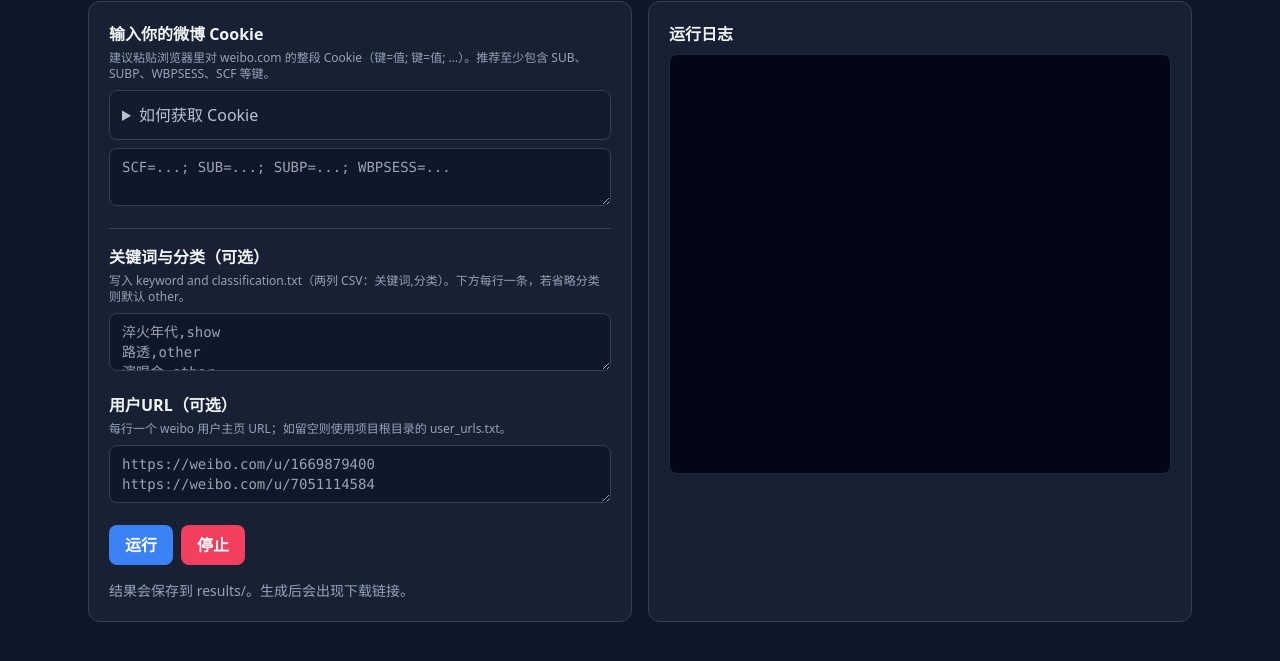
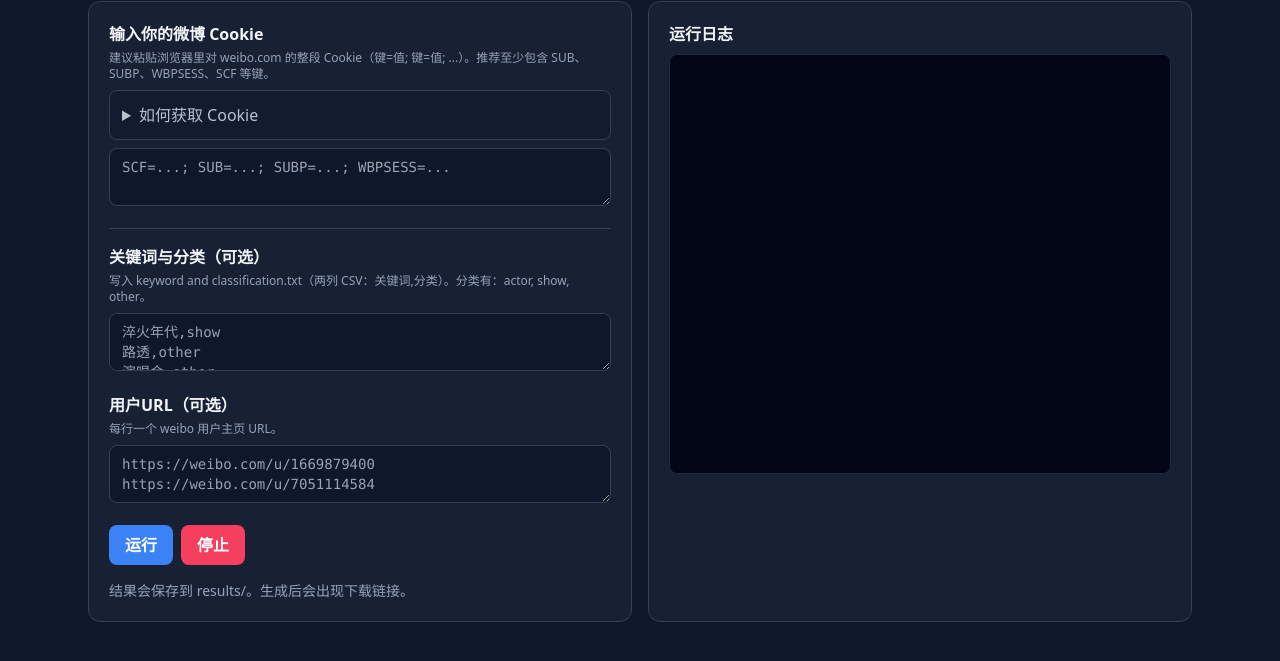
Before and after one commit to Neilchen863/Weibo, a plain HTML site: page frontend/index.html in a window 1280 px wide. Shown: the part 71-732 px from the top of the page. Drawn offline with nearby package versions, Linux system fonts and the light colour scheme; no server answers.

Commit message:
Update the phrasing on the index page

```diff
--- a/frontend/index.html
+++ b/frontend/index.html
@@ -38,7 +38,7 @@
 
           <div class="border-t border-slate-700 pt-4">
             <label class="font-semibold">关键词与分类（可选）</label>
-            <p class="text-xs text-slate-400 mt-1">写入 keyword and classification.txt（两列 CSV：关键词,分类）。下方每行一条，若省略分类则默认 other。</p>
+            <p class="text-xs text-slate-400 mt-1">写入 keyword and classification.txt（两列 CSV：关键词,分类）。分类有：actor, show, other。</p>
             <textarea id="keywords" name="keywords" class="mono w-full mt-2 rounded-lg bg-slate-900 border border-slate-700 px-3 py-2 text-sm" placeholder="淬火年代,show
 路透,other
 演唱会,other"></textarea>
@@ -46,7 +46,7 @@
 
           <div>
             <label class="font-semibold">用户URL（可选）</label>
-            <p class="text-xs text-slate-400 mt-1">每行一个 weibo 用户主页 URL；如留空则使用项目根目录的 user_urls.txt。</p>
+            <p class="text-xs text-slate-400 mt-1">每行一个 weibo 用户主页 URL。</p>
             <textarea id="user_urls" name="user_urls" class="mono w-full mt-2 rounded-lg bg-slate-900 border border-slate-700 px-3 py-2 text-sm" placeholder="https://weibo.com/u/1669879400
 https://weibo.com/u/7051114584"></textarea>
           </div>
```
